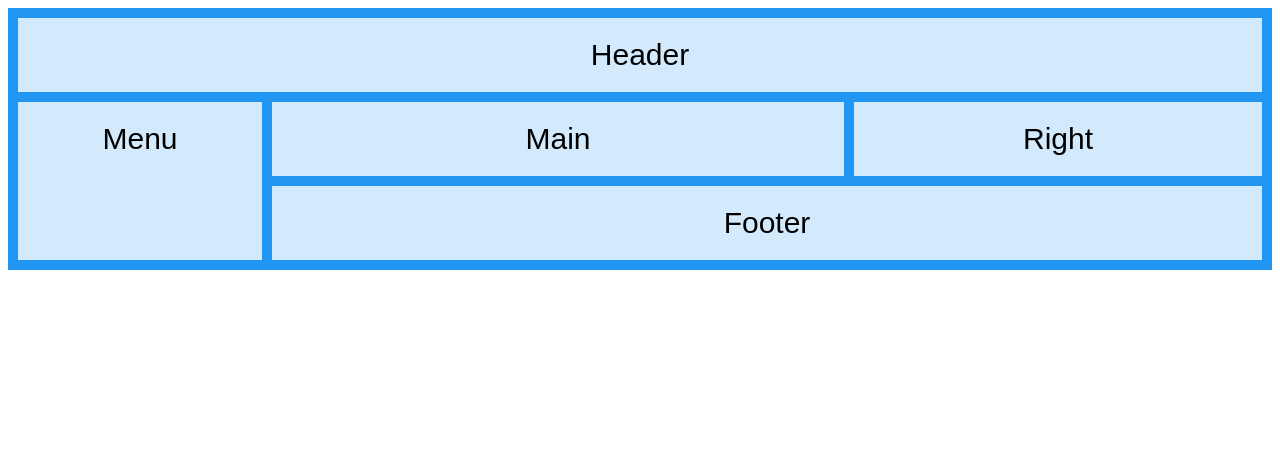
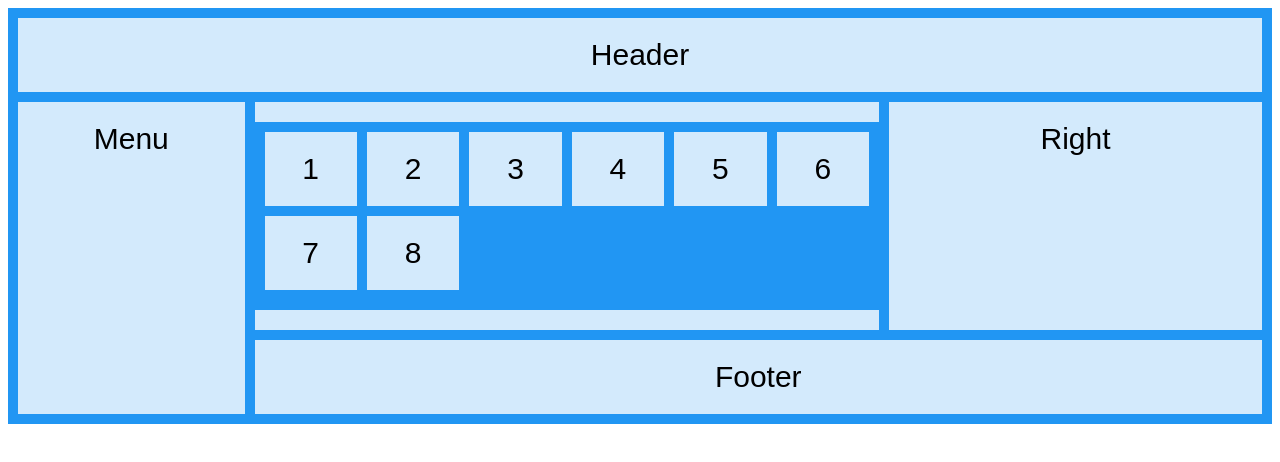
Before and after one commit to gestra21/public, a plain HTML site: page index.html in a window 1280 px wide. Drawn offline with Linux system fonts and the light colour scheme.

Commit message:
Update index.html

```diff
--- a/index.html
+++ b/index.html
@@ -9,7 +9,21 @@
 <div class="grid-container">
   <div class="item1">Header</div>
   <div class="item2">Menu</div>
-  <div class="item3">Main</div>
+  <div class="item3">
+
+<div class="grid-container">
+  <div>1</div>
+  <div>2</div>
+  <div>3</div>
+  <div>4</div>
+  <div>5</div>
+  <div>6</div>
+  <div>7</div>
+  <div>8</div>
+</div>
+
+
+ </div>
   <div class="item4">Right</div>
   <div class="item5">Footer</div>
 </div>
```
